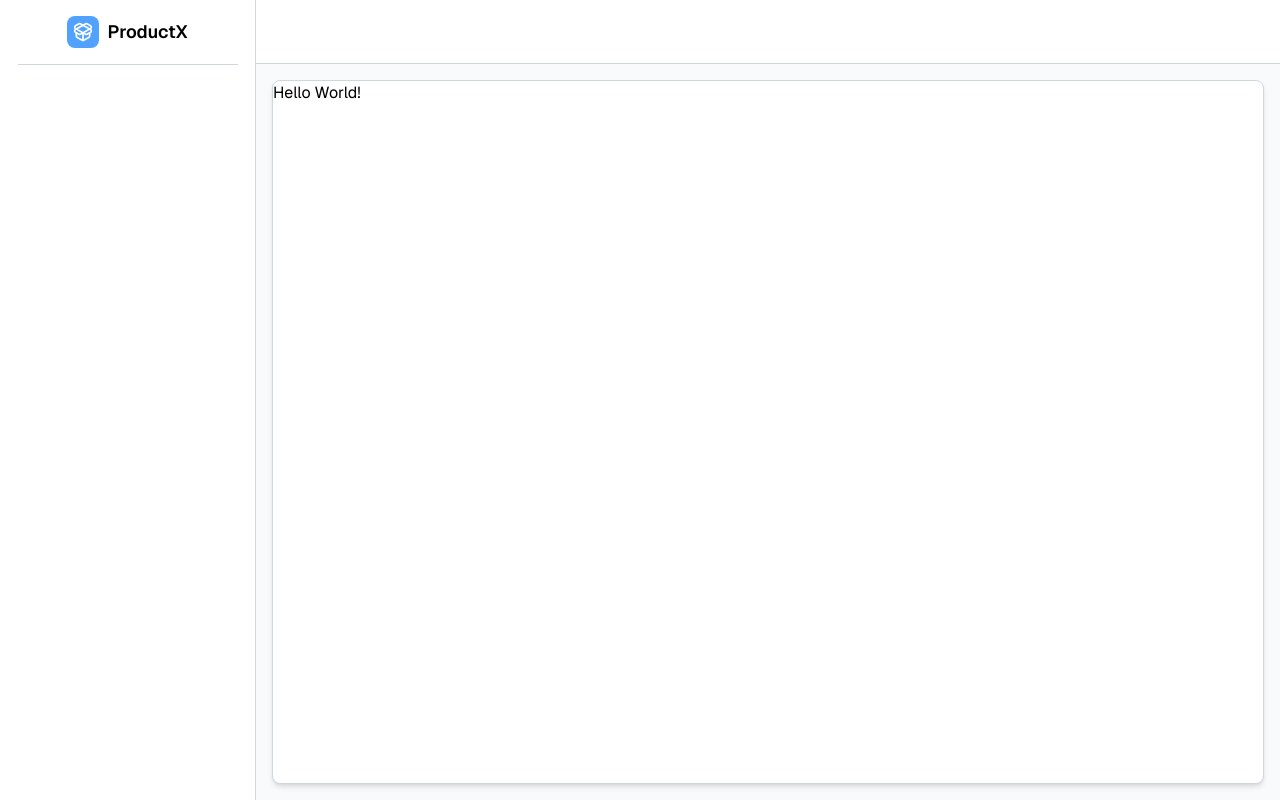
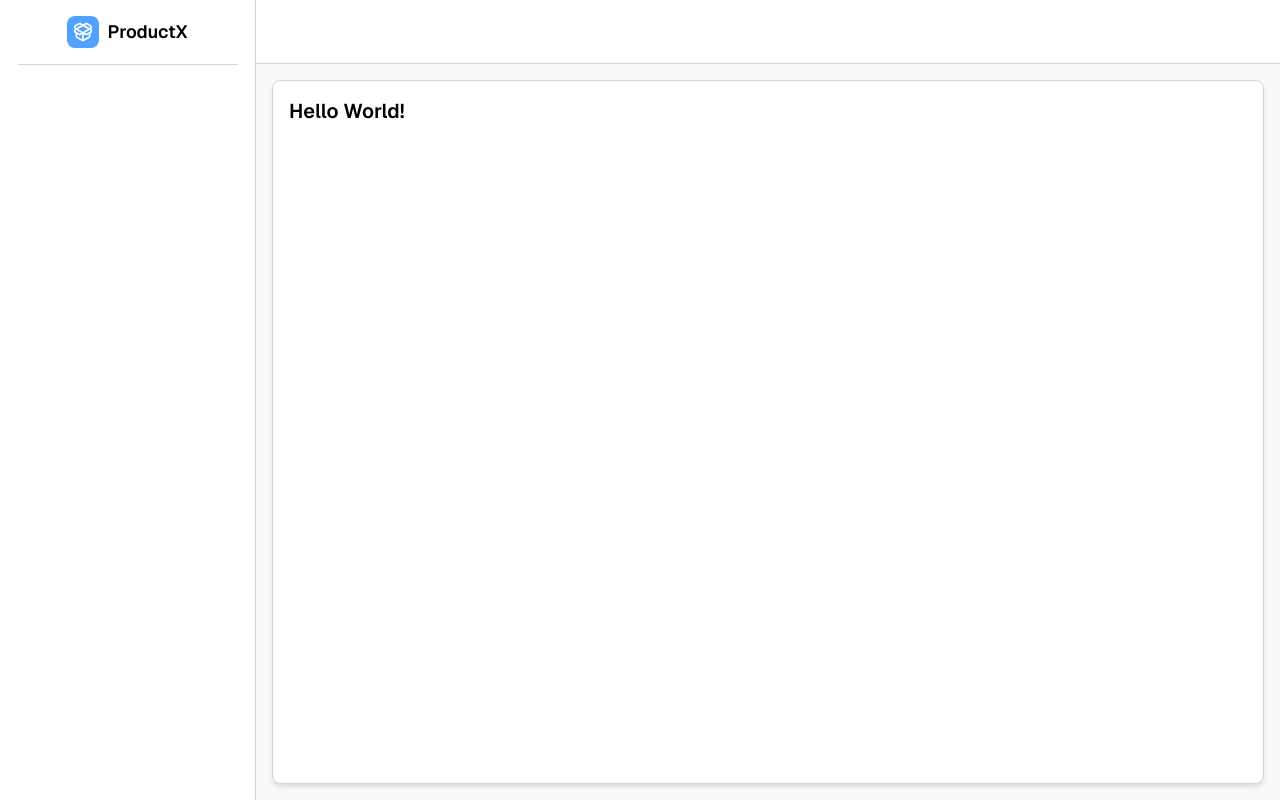
Before and after one commit to gustavoarantesdev/productX, a Next.js app: page / in a window 1280 px wide. Built offline with nearby package versions, Linux system fonts and the light colour scheme.

Commit message:
feat: adiciona uso do componente principal

```diff
--- a/src/app/page.tsx
+++ b/src/app/page.tsx
@@ -1,7 +1,7 @@
 export default function Home() {
   return (
     <>
-      <h1>Hello World!</h1>
+      <h1 className="text-xl font-semibold p-4">Hello World!</h1>
     </>
   );
 }
```
